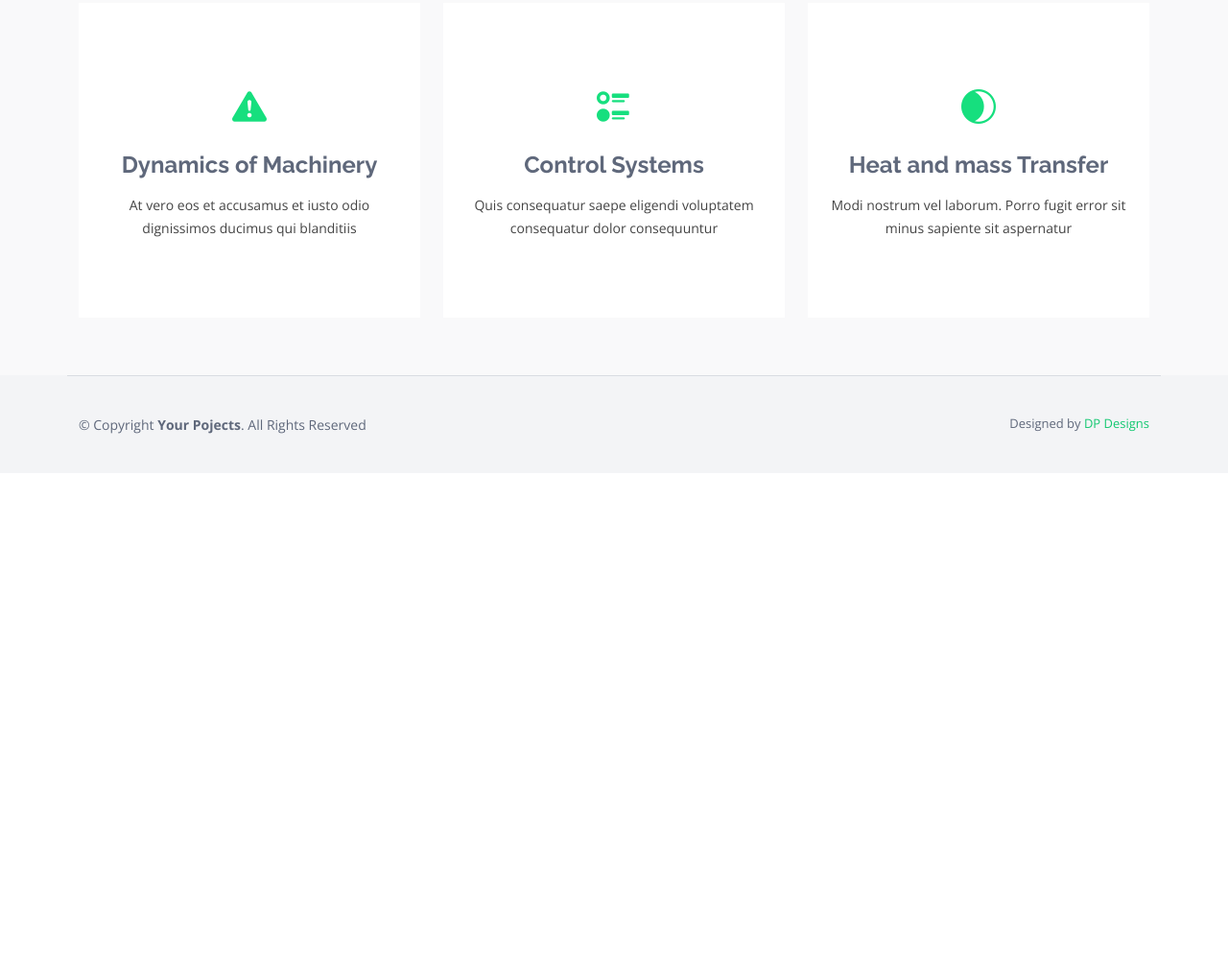
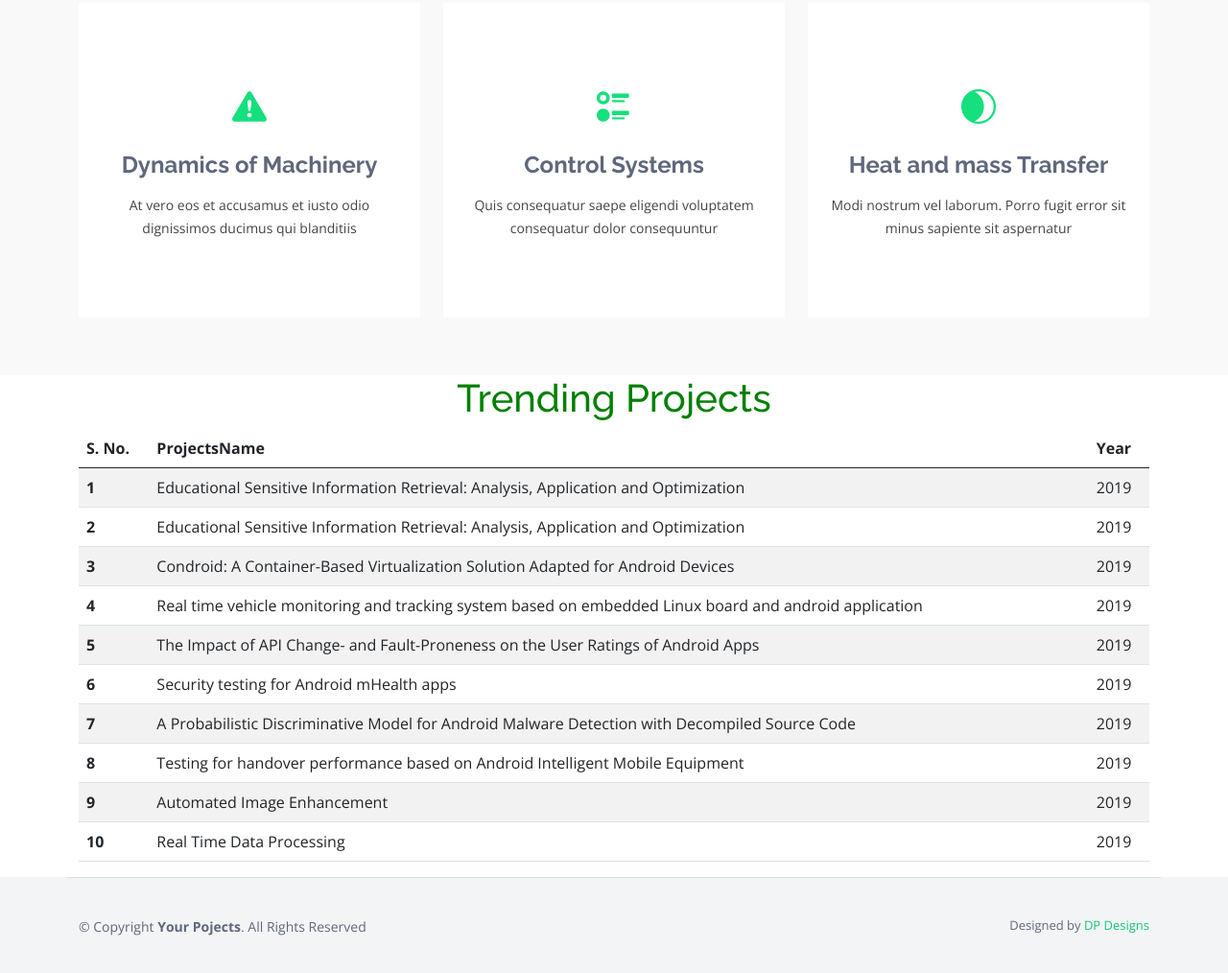
Before and after one commit to tanaymitkari1/project_website, a plain HTML site: page mech.html in a window 1280 px wide. Shown: the part 714-1728 px from the top of the page at 96% size. Before the commit the page ends 1207 px from the top, so only its background shows below. Drawn offline with nearby package versions, Linux system fonts and the light colour scheme; a script that the page names is missing.

Commit message:
Add files via upload

```diff
--- a/mech.html
+++ b/mech.html
@@ -146,6 +146,88 @@
 
       </div>
     </section><!-- End Services Section -->
+    <div class="container">
+
+      <h1 style="text-align:center;color:green;">
+          Trending Projects
+      </h1>
+
+      <!-- Bootstrap table and table-striped classes -->
+      <table class="table table-striped">
+          <thead>
+              <tr>
+                  <th scope="col">S. No.</td>
+                  <th scope="col"> ProjectsName</td>
+                  <th scope="col">Year</td>
+
+              </tr>
+          </thead>
+
+          <tbody>
+              <tr>
+                  <th scope="row">1</td>
+                  <td>	Educational Sensitive Information Retrieval: Analysis, Application and Optimization</td>
+                  <td>2019</td>
+
+              </tr>
+              <tr>
+                  <th scope="row">2</td>
+                  <td>	Educational Sensitive Information Retrieval: Analysis, Application and Optimization</td>
+                  <td>2019</td>
+
+              </tr>
+              <tr>
+                  <th scope="row">3</td>
+                  <td>Condroid: A Container-Based Virtualization Solution Adapted for Android Devices</td>
+                  <td>2019</td>
+
+              </tr>
+
+              <tr>
+                <th scope="row">4</td>
+                <td>Real time vehicle monitoring and tracking system based on embedded Linux board and android application</td>
+                <td>2019</td>
+
+            </tr>
+            <tr>
+              <th scope="row">5</td>
+              <td>The Impact of API Change- and Fault-Proneness on the User Ratings of Android Apps</td>
+              <td>2019</td>
+
+          </tr>
+          <tr>
+            <th scope="row">6</td>
+            <td>Security testing for Android mHealth apps</td>
+            <td>2019</td>
+
+        </tr>
+        <tr>
+          <th scope="row">7</td>
+          <td>A Probabilistic Discriminative Model for Android Malware Detection with Decompiled Source Code</td>
+          <td>2019</td>
+
+       </tr>
+      <tr>
+        <th scope="row">8</td>
+        <td>Testing for handover performance based on Android Intelligent Mobile Equipment</td>
+        <td>2019</td>
+
+    </tr>
+    <tr>
+      <th scope="row">9</td>
+      <td>Automated Image Enhancement</td>
+      <td>2019</td>
+
+  </tr>
+      <tr>
+    <th scope="row">10</td>
+    <td>Real Time Data Processing</td>
+    <td>2019</td>
+
+    </tr>
+          </tbody>
+      </table>
+  </div>
 
   </main><!-- End #main -->
 
```
